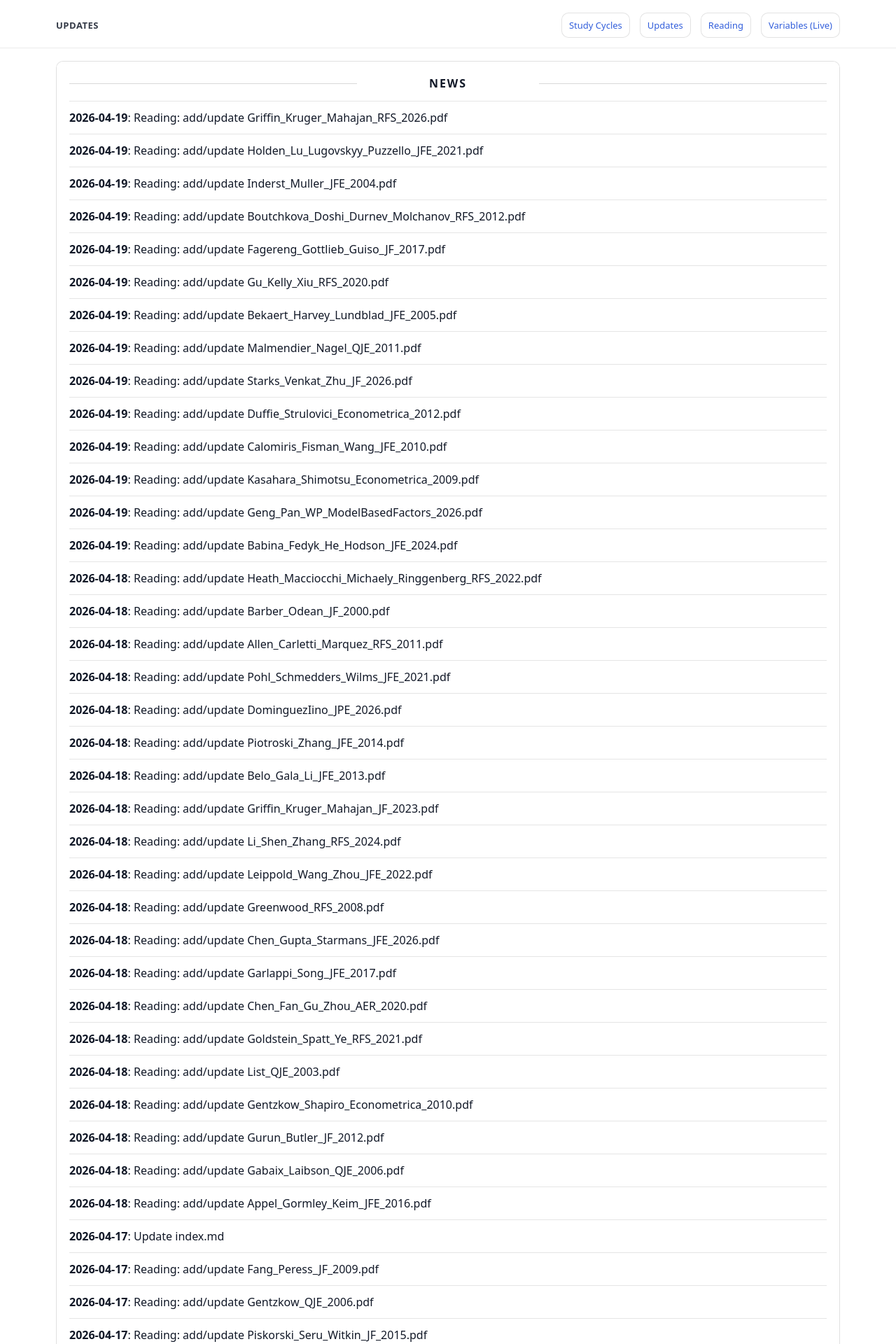
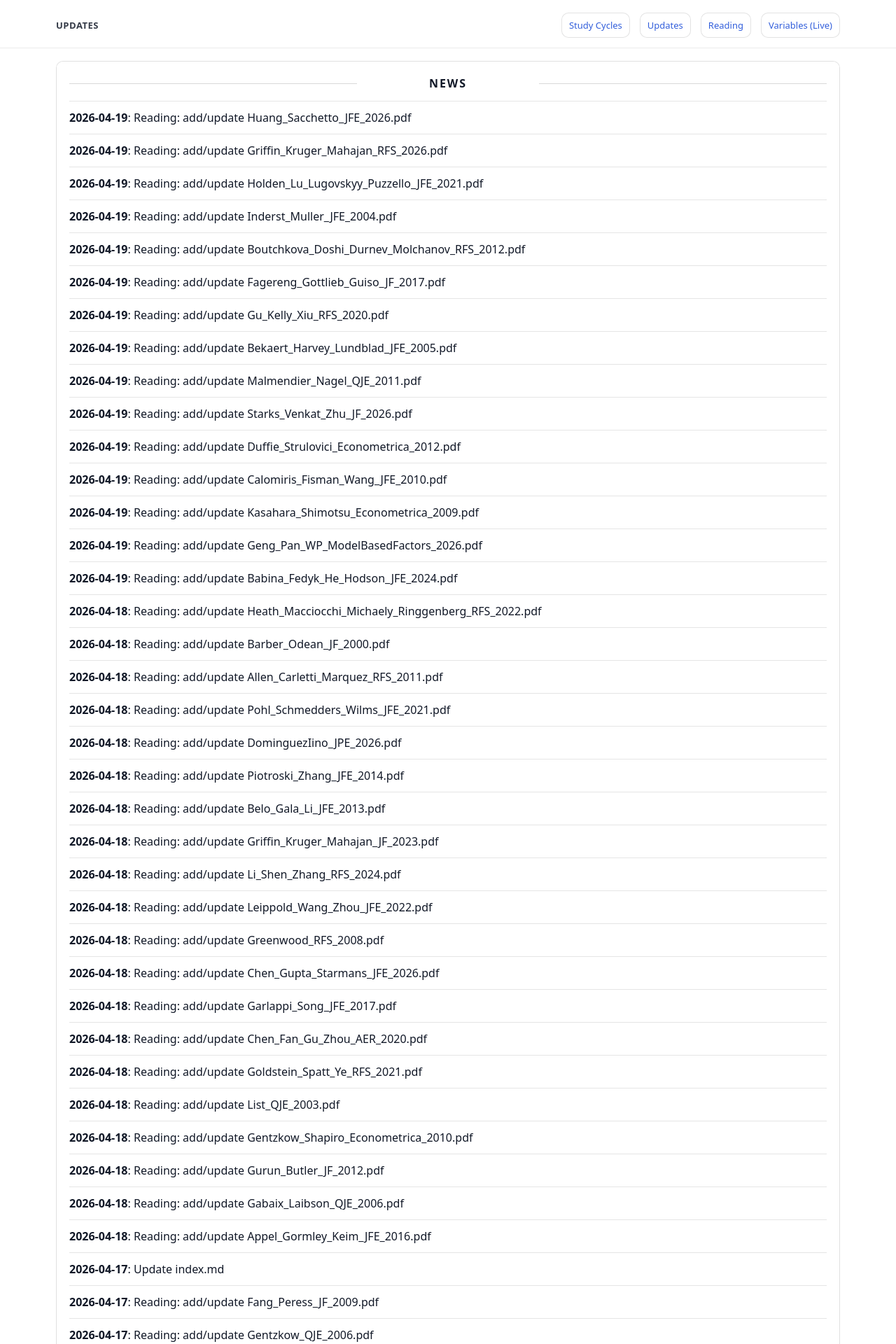
Before and after one commit to yaxinzn/study-archive, a Jekyll site: the page built from updates/index.md, in a window 1280 px wide. Shown: the top 1920 px of the page at 70% size. Built offline with Jekyll 4.4.1, drawn with Linux system fonts in a browser that asks for light colours; some of the changed text lies outside the part shown.

Commit message:
chore: update NEWS feed

```diff
--- a/_data/news.yml
+++ b/_data/news.yml
@@ -1,4 +1,7 @@
 # Auto-generated update history (sorted newest -> oldest). Do not edit manually.
+- ts: "1776596789"
+  date: "2026-04-19"
+  title: "Reading: add/update Huang_Sacchetto_JFE_2026.pdf"
 - ts: "1776596166"
   date: "2026-04-19"
   title: "Reading: add/update Griffin_Kruger_Mahajan_RFS_2026.pdf"
```
